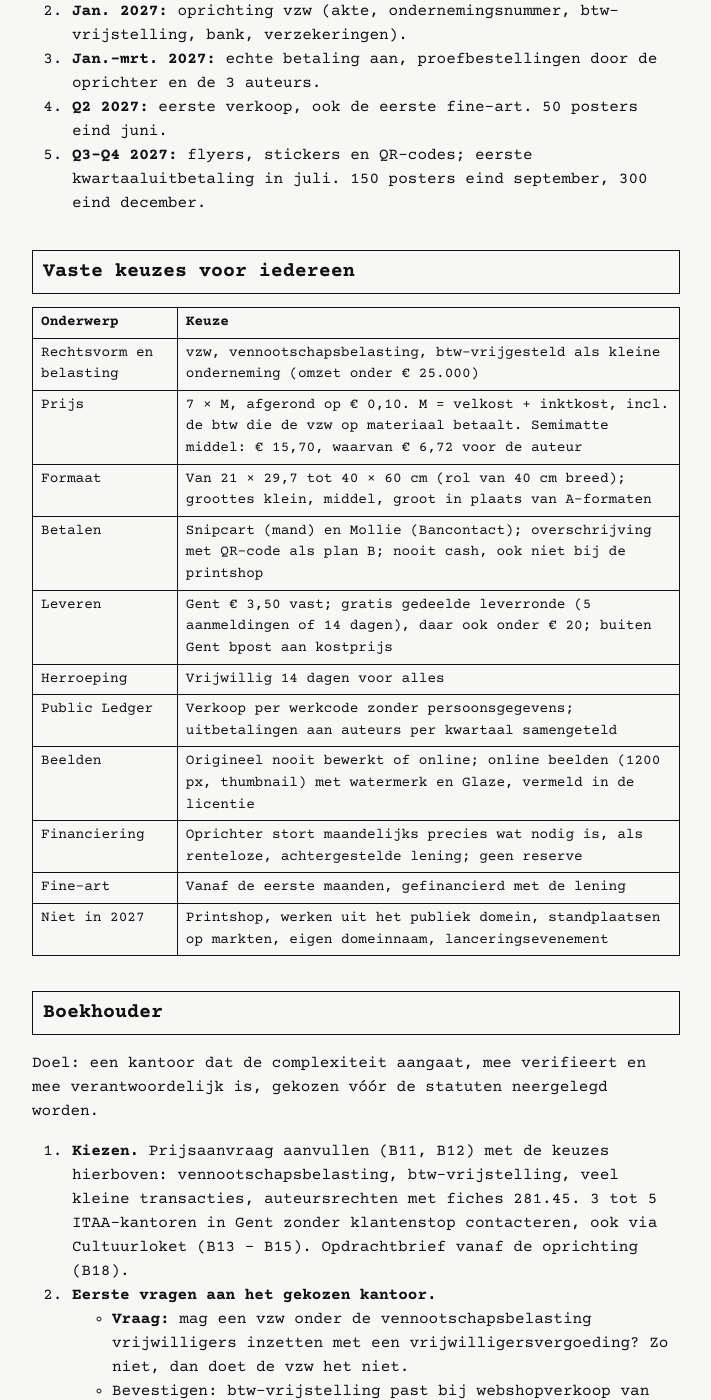
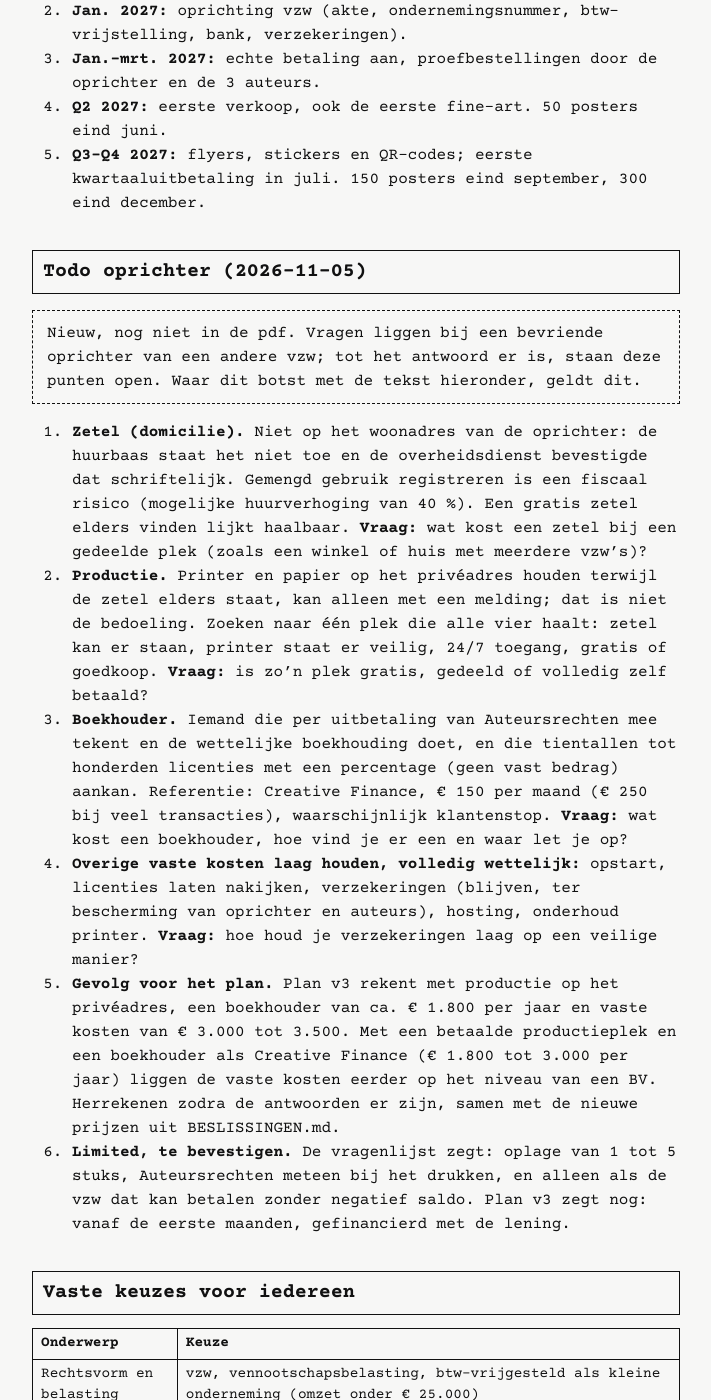
Before and after one commit to peapickers/peapickers.github.io, a Jekyll site: the page built from projecten/ondernemingsplan/stappenplannen.md, in a window 1280 px wide and 1400 px high, scrolled down 1002 px. Shown: the whole window, without its empty margins (284-995 px from the left). Built offline with Jekyll 4.4.1, drawn with Linux system fonts in a browser that asks for light colours; some of the changed text lies outside the part shown.

Commit message:
Ondernemingsplan: todo oprichter (zetel, productie, boekhouder) samengevoegd met stappenplannen
Co-Authored-By: Claude Opus 5.5 <noreply@anthropic.com>
Claude-Session: https://claude.ai/code/session_01CW2uQv4hQz78MgpyEQk2rt

```diff
--- a/projecten/ondernemingsplan/stappenplannen.md
+++ b/projecten/ondernemingsplan/stappenplannen.md
@@ -18,6 +18,17 @@ Datum: 2026-11-04 · Plan: [ondernemingsplan-2027-2029](ondernemingsplan-2027-20
 3. **Jan.–mrt. 2027:** echte betaling aan, proefbestellingen door de oprichter en de 3 auteurs.
 4. **Q2 2027:** eerste verkoop, ook de eerste fine-art. 50 posters eind juni.
 5. **Q3–Q4 2027:** flyers, stickers en QR-codes; eerste kwartaaluitbetaling in juli. 150 posters eind september, 300 eind december.
+
+## Todo oprichter (2026-11-05)
+
+> Nieuw, nog niet in de pdf. Vragen liggen bij een bevriende oprichter van een andere vzw; tot het antwoord er is, staan deze punten open. Waar dit botst met de tekst hieronder, geldt dit.
+
+1. **Zetel (domicilie).** Niet op het woonadres van de oprichter: de huurbaas staat het niet toe en de overheidsdienst bevestigde dat schriftelijk. Gemengd gebruik registreren is een fiscaal risico (mogelijke huurverhoging van 40 %). Een gratis zetel elders vinden lijkt haalbaar. **Vraag:** wat kost een zetel bij een gedeelde plek (zoals een winkel of huis met meerdere vzw's)?
+2. **Productie.** Printer en papier op het privéadres houden terwijl de zetel elders staat, kan alleen met een melding; dat is niet de bedoeling. Zoeken naar één plek die alle vier haalt: zetel kan er staan, printer staat er veilig, 24/7 toegang, gratis of goedkoop. **Vraag:** is zo'n plek gratis, gedeeld of volledig zelf betaald?
+3. **Boekhouder.** Iemand die per uitbetaling van Auteursrechten mee tekent en de wettelijke boekhouding doet, en die tientallen tot honderden licenties met een percentage (geen vast bedrag) aankan. Referentie: Creative Finance, € 150 per maand (€ 250 bij veel transacties), waarschijnlijk klantenstop. **Vraag:** wat kost een boekhouder, hoe vind je er een en waar let je op?
+4. **Overige vaste kosten laag houden, volledig wettelijk:** opstart, licenties laten nakijken, verzekeringen (blijven, ter bescherming van oprichter en auteurs), hosting, onderhoud printer. **Vraag:** hoe houd je verzekeringen laag op een veilige manier?
+5. **Gevolg voor het plan.** Plan v3 rekent met productie op het privéadres, een boekhouder van ca. € 1.800 per jaar en vaste kosten van € 3.000 tot 3.500. Met een betaalde productieplek en een boekhouder als Creative Finance (€ 1.800 tot 3.000 per jaar) liggen de vaste kosten eerder op het niveau van een BV. Herrekenen zodra de antwoorden er zijn, samen met de nieuwe prijzen uit BESLISSINGEN.md.
+6. **Limited, te bevestigen.** De vragenlijst zegt: oplage van 1 tot 5 stuks, Auteursrechten meteen bij het drukken, en alleen als de vzw dat kan betalen zonder negatief saldo. Plan v3 zegt nog: vanaf de eerste maanden, gefinancierd met de lening.
 
 ## Vaste keuzes voor iedereen
 
@@ -107,3 +118,8 @@ Doel: zichtbaarheid vanaf de eerste verkoop in Q2 2027, een fysiek uithangbord v
 | Publicatiekost Staatsblad (ca. € 170) | Oprichter |
 | Tarieven Snipcart en Mollie, kosten bank | Techniek en boekhouder |
 | Inktkost per set cartridges, inclusief reiniging (controle van M) | Oprichter |
+| Kost en voorwaarden van een gedeelde zetel | Oprichter (vraag aan bevriende vzw) |
+| Productieplek: zetel, veilig, 24/7, gratis of goedkoop | Oprichter |
+| Keuze boekhouder en kost (referentie Creative Finance € 150 tot 250 per maand) | Oprichter en boekhouder |
+| Verzekeringen laag houden, volledig wettelijk | Oprichter en boekhouder |
+| Limited: alleen zonder negatief saldo, of met de lening? | Oprichter |
```
Also changed, not shown: projecten/ondernemingsplan.md (+10 -0 lines).
